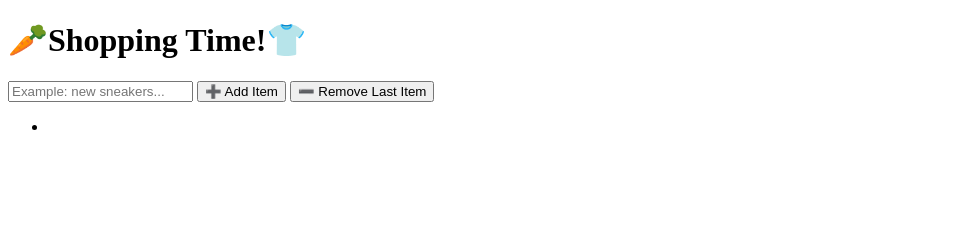
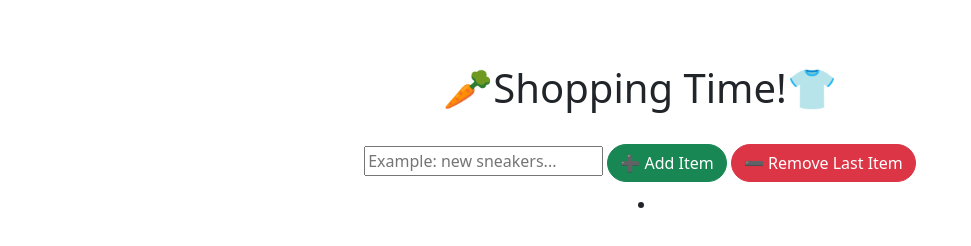
Before and after one commit to ANIO-Official/lab4.2-arrayManipulation, a plain HTML site: page index.html in a window 1280 px wide. Both pictures are taken after a click on the button "➕ Add Item". Shown: the whole page, without its empty margins (0-971 px from the left). Drawn offline with nearby package versions, Linux system fonts and the light colour scheme.

Commit message:
Completed Task 3. Added Bootstrap CSS library link to HTML to style the page a bit. Added paragraph element to display a message for already added items.

```diff
--- a/index.html
+++ b/index.html
@@ -6,19 +6,23 @@
     <title>ShoppingList</title>
     <!--Attach JS script-->
     <script defer src="index.js"></script>
+       <!--Bootstrap CSS Library | CDN-->
+    <link href="https://cdn.jsdelivr.net/npm/bootstrap@5.3.0/dist/css/bootstrap.min.css" rel="stylesheet" />
+    <script src="https://cdn.jsdelivr.net/npm/bootstrap@5.3.0/dist/js/bootstrap.bundle.min.js"></script>
 </head>
 <body>
-    <main>
+    <main class="text-center" style="margin-top: 5%;">
         <div id="header-container">
-            <h1>🥕Shopping Time!👕</h1>
+            <h1 class="pb-3">🥕Shopping Time!👕</h1>
+            <p id="message"></p>
         </div>
         <div id="list-container">
             <form>
                 <input id="itemInput" type="text" placeholder="Example: new sneakers..."/>
-                <button id="addItemBtn" type="button">➕ Add Item</button>
-                <button id="removeLastItemBtn" type="button">➖ Remove Last Item</button>
+                <button id="addItemBtn" type="button" class="btn btn-success rounded-pill">➕ Add Item</button>
+                <button id="removeLastItemBtn" type="button" class="btn btn-danger rounded-pill">➖ Remove Last Item</button>
             </form>
-            <ul id="viewList"></ul>
+            <ul id="viewList" class="d-flex justify-content-center align-items-center flex-column"></ul>
         </div>
     </main>
 </body>
--- a/index.js
+++ b/index.js
@@ -6,6 +6,7 @@ let viewList = document.querySelector("#viewList") // List displayed in browser
 let addItemBtn = document.querySelector("#addItemBtn")
 let removeLastItemBtn = document.querySelector("#removeLastItemBtn")
 let itemInput = document.querySelector("#itemInput")
+let message = document.querySelector("#message")
 //----------------------------------------------
 //Task 1 | Array Manipulation Basics
 
@@ -44,9 +45,11 @@ function addItem(item) {
     let foundMatch = filterItems(item)
     if (foundMatch) {
         console.log(`You already added ${item}`); //Console Check
+        message.innerText = `You already added ${item}`
     }
 
     else{
+        message.innerText = ''
         console.log("Notification: Adding new item to list.");//Console Check
         shoppingList.push(item);
         displayList();
@@ -63,6 +66,7 @@ function renderList(){
     for(let listItem of shoppingList){
         let newItem = document.createElement("li")
         newItem.innerText = listItem
+        newItem.style.paddingTop = "10px"
         viewList.appendChild(newItem)
     }
 }
@@ -78,4 +82,5 @@ addItemBtn.addEventListener("click", function(){
 removeLastItemBtn.addEventListener("click", function(){
     removeLastItem()
     renderList()
+    message.innerText = ''
 })
```
